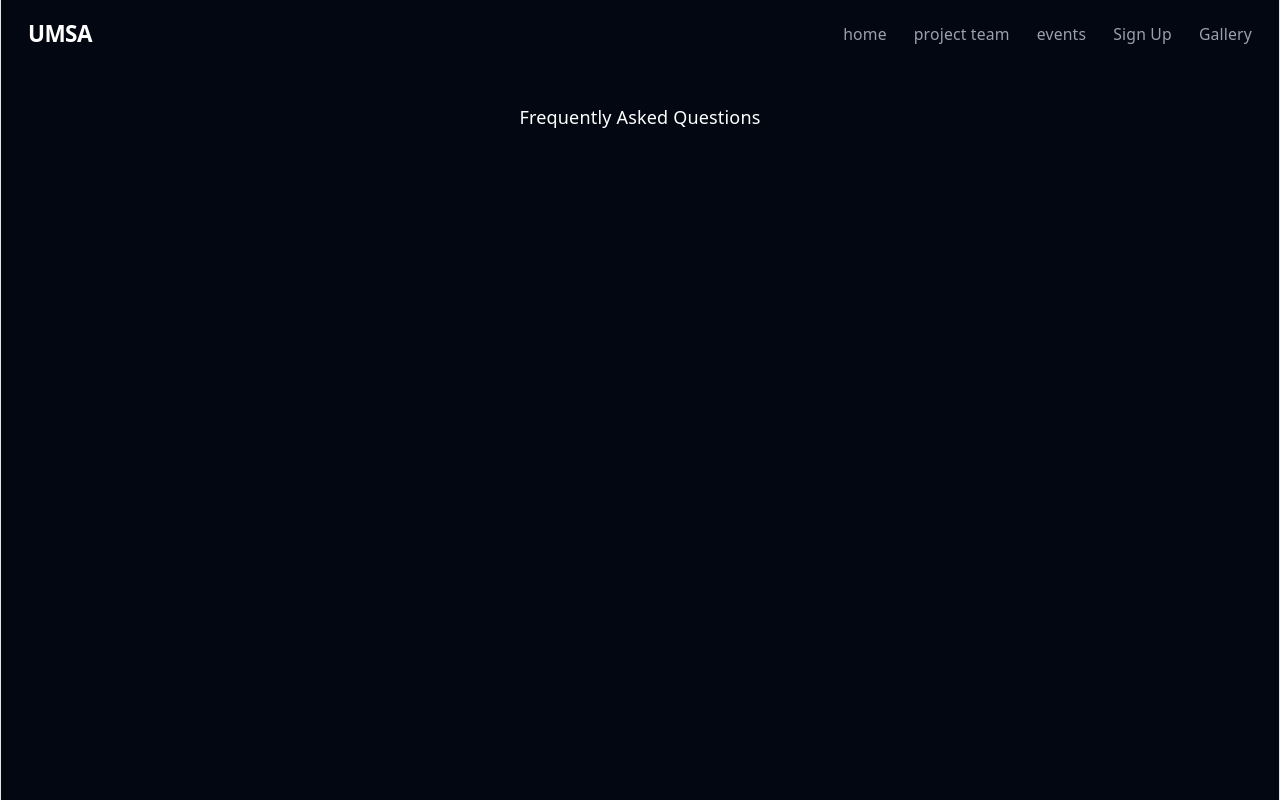
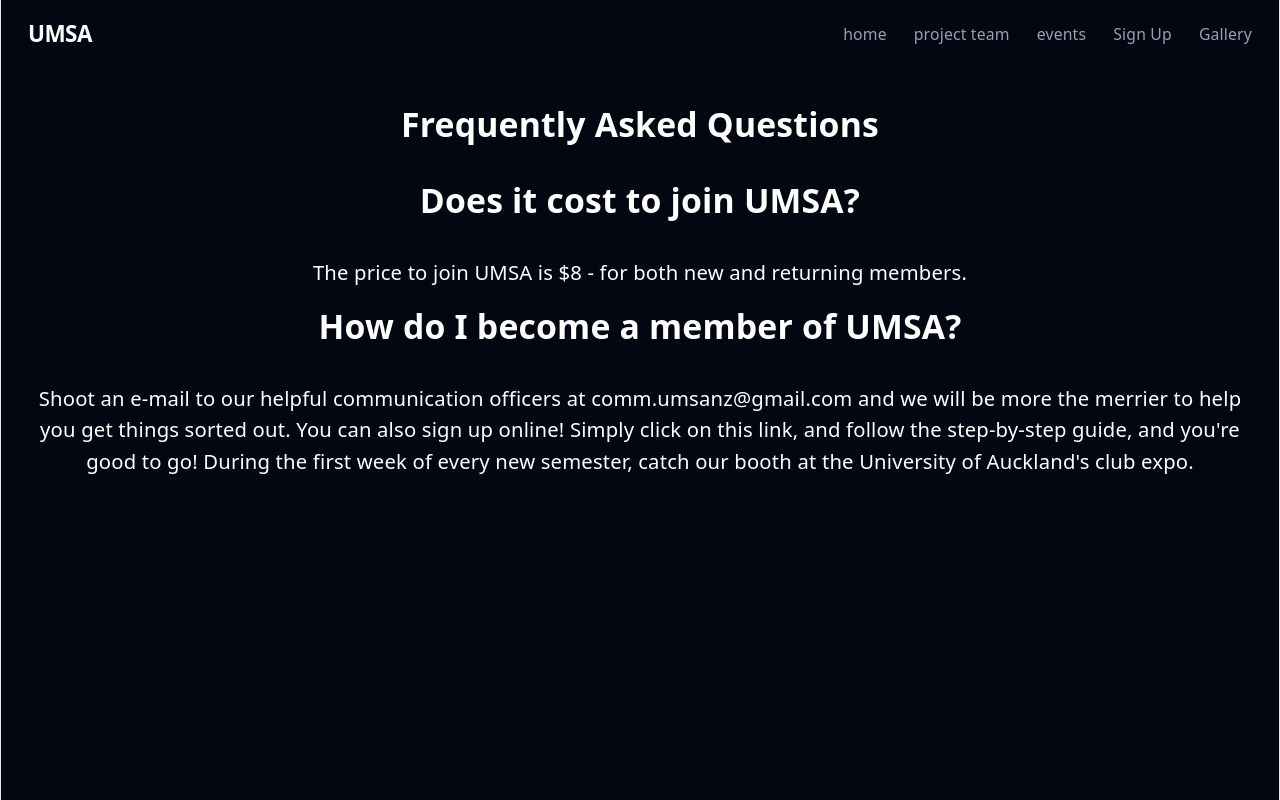
Before and after one commit to UoaWDCC/umsa, a React (Vite) app in the folder client/: page /faq in a window 1280 px wide. Built offline with nearby package versions, Linux system fonts and the light colour scheme.

Commit message:
add FAQItem component

```diff
--- /dev/null
+++ b/client/src/components/FAQItem.tsx
@@ -0,0 +1,18 @@
+type FAQItem = {
+    question: string;
+    answer: string;
+};
+
+type Props = {
+    stats: FAQItem;
+}
+
+export default function FAQItem({ stats }: Props) {
+
+    return(
+        <div>
+            <h2 className="text-3xl font-bold mb-8">{stats.question}</h2>
+            <p className="text-lg mb-4">{stats.answer}</p>
+        </div>
+    );
+}
--- a/client/src/main.tsx
+++ b/client/src/main.tsx
@@ -10,7 +10,7 @@ import ProjectTeam from './pages/Project-Team'
 import Events from './pages/Events'
 import SignUp from './pages/SignUp'
 import Gallery from './pages/Gallery'
-import FAQ from './pages/FAQ'
+import FAQ from './pages/Frequent-Asked-Question'
 
 {/* project team imports */}
 import Pruna from "./pages/project-team/Pruna";
--- a/client/src/pages/FAQ.tsx
+++ /dev/null
@@ -1,7 +0,0 @@
-export default function FAQ(){
-    return(
-        <>
-        <span>Frequently Asked Questions</span>
-        </>
-    )
-}
--- /dev/null
+++ b/client/src/pages/Frequent-Asked-Question.tsx
@@ -0,0 +1,24 @@
+import FAQItem from "../components/FAQItem";
+
+
+export default function FrequentAskedQuestions(){
+    return(
+        <>
+        <h1 className="text-3xl font-bold mb-8">Frequently Asked Questions</h1>
+
+        <div>
+            <FAQItem
+                stats = {{
+                    question: "Does it cost to join UMSA?",
+                    answer: "The price to join UMSA is $8 - for both new and returning members.",
+                }}/>
+            <FAQItem
+                stats = {{
+                    question: "How do I become a member of UMSA?",
+                    answer: "Shoot an e-mail to our helpful communication officers at comm.umsanz@gmail.com and we will be more the merrier to help you get things sorted out. You can also sign up online! Simply click on this link, and follow the step-by-step guide, and you're good to go! During the first week of every new semester, catch our booth at the University of Auckland's club expo.",
+                }}/>
+
+        </div>
+        </>
+    )
+}
```
